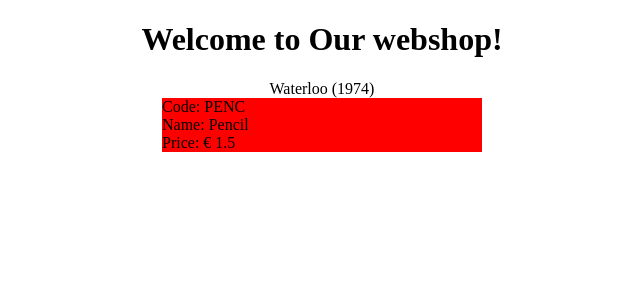
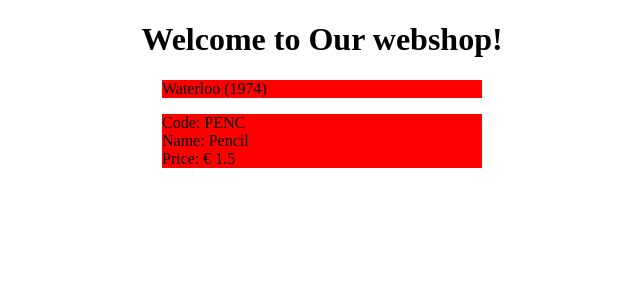
Before and after one commit to Jef-DS/angwebshop, an Angular app: page / in a window 1280 px wide. Shown: the top 300 px of the page, without its empty margins (318-958 px from the left). Built offline with nearby package versions, Linux system fonts and the light colour scheme.

Commit message:
ABBA in red

```diff
--- a/src/app/song/song-item/song-item.component.css
+++ b/src/app/song/song-item/song-item.component.css
@@ -0,0 +1,8 @@
+article {
+    margin: 1rem auto;
+    width: 20rem;
+    text-align: left;
+}
+.red{
+    background-color: red;
+}
--- a/src/app/song/song-item/song-item.component.html
+++ b/src/app/song/song-item/song-item.component.html
@@ -1,3 +1,3 @@
-<article>
+<article [ngClass]="{'red':artist=='ABBA'}">
     <div>{{title}} ({{year}})</div>
 </article>
--- a/src/app/song/song-item/song-item.component.ts
+++ b/src/app/song/song-item/song-item.component.ts
@@ -8,11 +8,14 @@ import { Component, OnInit } from '@angular/core';
 export class SongItemComponent implements OnInit {
   public title: string;
   public year: number;
+  public artist: string;
   constructor() {
     this.title = 'Waterloo';
     this.year = 1974;
+    this.artist= 'ABBA';
   }
 
   ngOnInit(): void {
   }
+
 }
```
